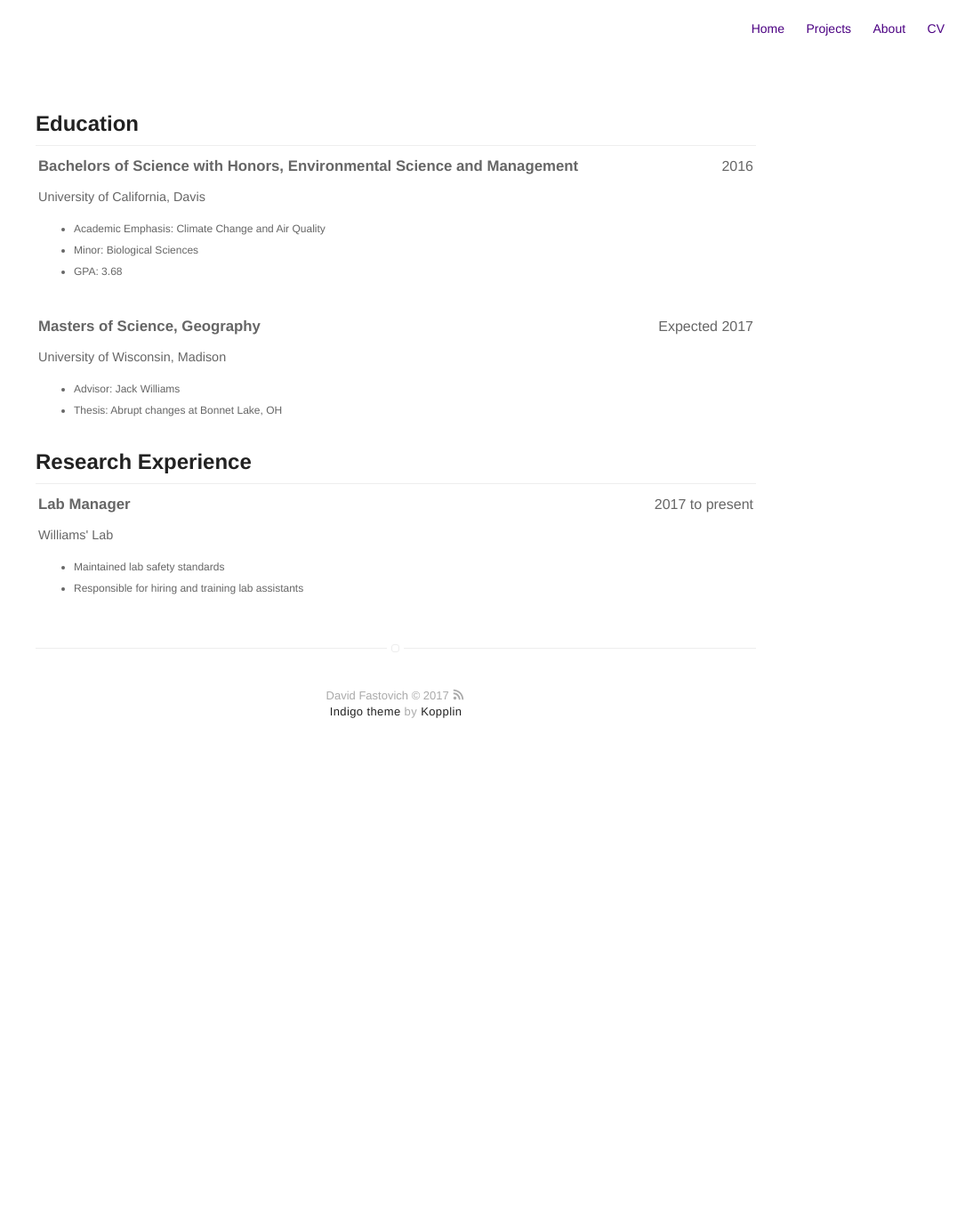
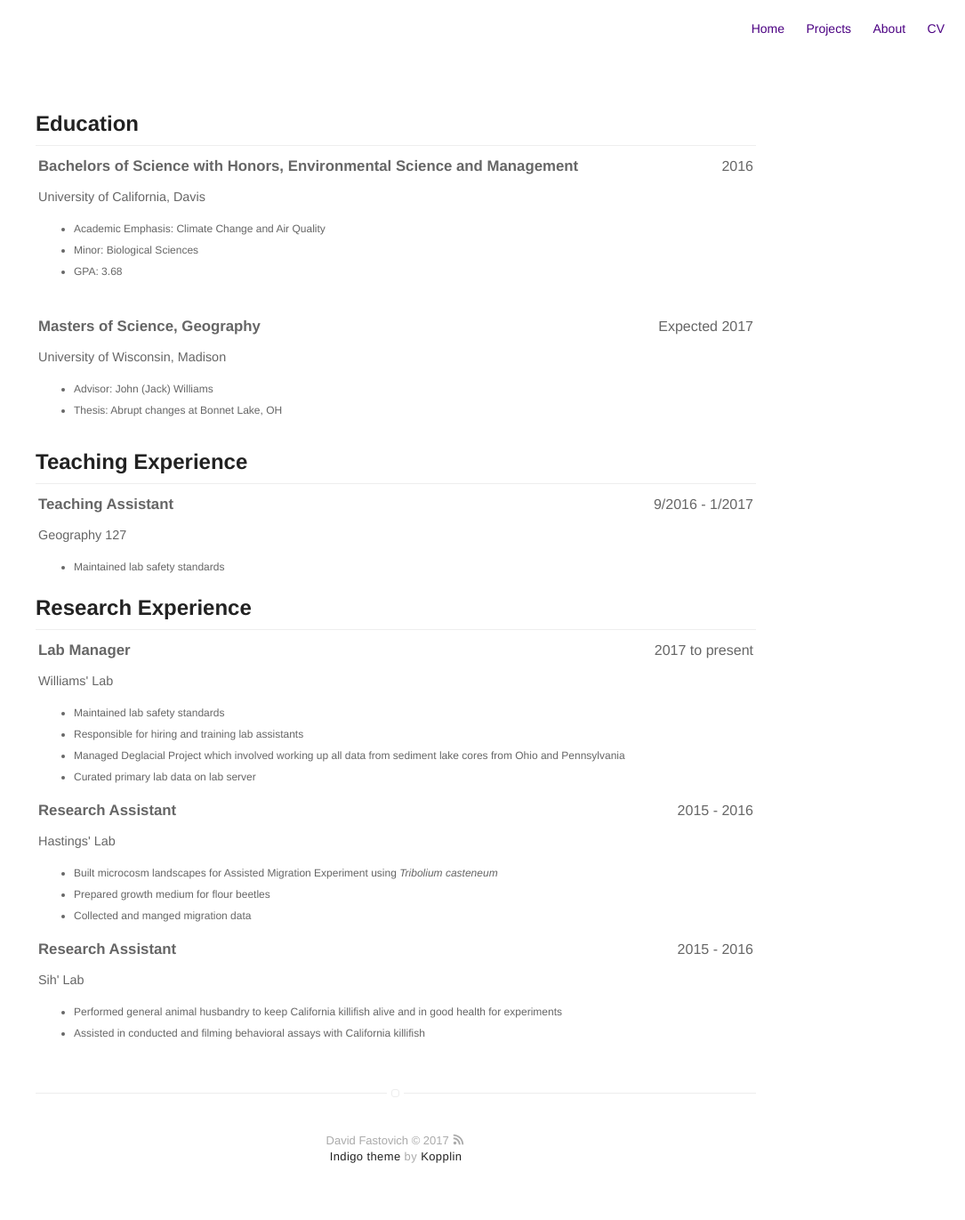
Before and after one commit to davidfastovich/davidfastovich.github.io, a Jekyll site: the page built from cv.md, in a window 1280 px wide. Shown: the whole page at 89% size, without its empty margins (195-1280 px from the left). Built offline with Jekyll 4.4.1, drawn with Linux system fonts in a browser that asks for light colours; before the commit the page ends 900 px from its top, so only the background shows below that.

```diff
--- a/cv.md
+++ b/cv.md
@@ -35,12 +35,32 @@
 	<tr style="font-size:75%;">
 		<td>
 			<ul>
-				<li> Advisor: Jack Williams </li>
+				<li> Advisor: John (Jack) Williams </li>
 				<li> Thesis: Abrupt changes at Bonnet Lake, OH </li>
 			</ul>
 		</td>
 	</tr>
 	<tr class="separator" />
+</table>
+
+<h2 style="font-size:150%;"> Teaching Experience </h2>
+<hr>
+<table style="width:100%">
+	<tr>
+		<td style="font-size:105%;"><b> Teaching Assistant </b></td>
+		<td align="right"> 9/2016 - 1/2017 </td>
+	</tr>
+	<tr class="separator" />
+	<tr style="font-size:90%;">
+		<td> Geography 127 </td>
+	</tr>
+	<tr style="font-size:75%;">
+		<td>
+			<ul>
+				<li> Maintained lab safety standards </li>
+			</ul>
+		</td>
+	</tr>
 </table>
 
 <h2 style="font-size:150%;"> Research Experience </h2>
@@ -59,6 +79,41 @@
 			<ul>
 				<li> Maintained lab safety standards </li>
 				<li> Responsible for hiring and training lab assistants </li>
+				<li> Managed Deglacial Project which involved working up all data from sediment lake cores from Ohio and Pennsylvania </li>
+				<li> Curated primary lab data on lab server </li>
 			</ul>
 		</td>
 	</tr>
+	<tr>
+		<td style="font-size:105%;"><b> Research Assistant </b></td>
+		<td align="right"> 2015 - 2016 </td>
+	</tr>
+	<tr class="separator" />
+	<tr style="font-size:90%;">
+		<td> Hastings' Lab </td>
+	</tr>
+	<tr style="font-size:75%;">
+		<td>
+			<ul>
+				<li> Built microcosm landscapes for Assisted Migration Experiment using <i>Tribolium casteneum</i></li>
+				<li> Prepared growth medium for flour beetles </li>
+				<li> Collected and manged migration data </li>
+			</ul>
+		</td>
+	</tr>
+	<tr>
+		<td style="font-size:105%;"><b> Research Assistant </b></td>
+		<td align="right"> 2015 - 2016 </td>
+	</tr>
+	<tr class="separator" />
+	<tr style="font-size:90%;">
+		<td> Sih' Lab </td>
+	</tr>
+	<tr style="font-size:75%;">
+		<td>
+			<ul>
+				<li> Performed general animal husbandry to keep California killifish alive and in good health for experiments </li>
+				<li> Assisted in conducted and filming behavioral assays with California killifish </li>
+			</ul>
+		</td>
+	</tr>
```
Also changed, not shown: 1 other file.
